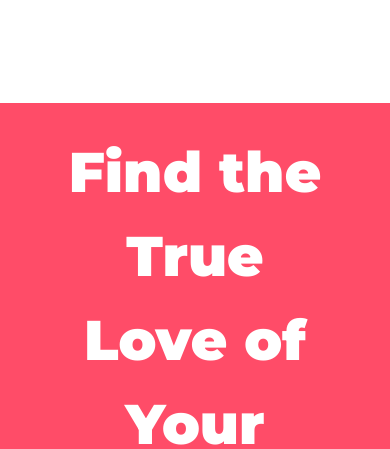
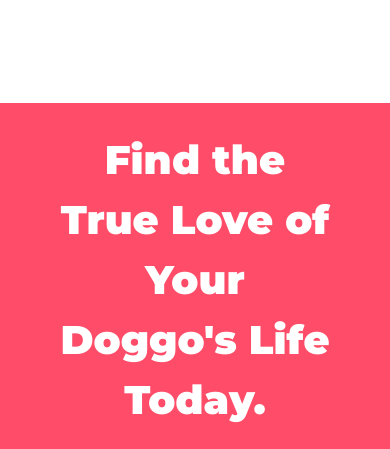
Before and after one commit to marcosmart/tindoggo, a plain HTML site: page index.html in a window 390 px wide. Shown: the part 4440-4889 px from the top of the page. Drawn offline with nearby package versions, Linux system fonts and the light colour scheme.

Commit message:
Update styles.css

```diff
--- a/css/styles.css
+++ b/css/styles.css
@@ -48,6 +48,12 @@ h1 {
         font-size: 2.5rem;
         line-height: 1.5;
         font-weight: 900;
+    }
+        .cta-text {
+        font-family: "Montserrat" !important;
+        font-size: 2.5rem !important;
+        line-height: 1.5 !important;
+        font-weight: 900 !important;
     }
 }
 
```
